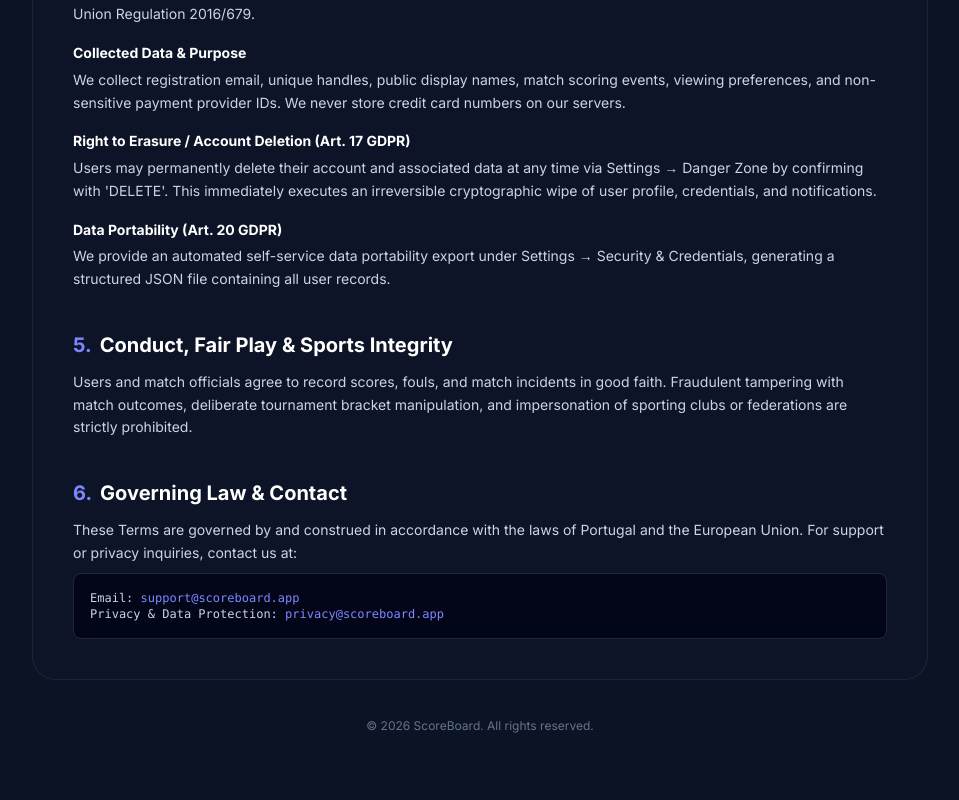
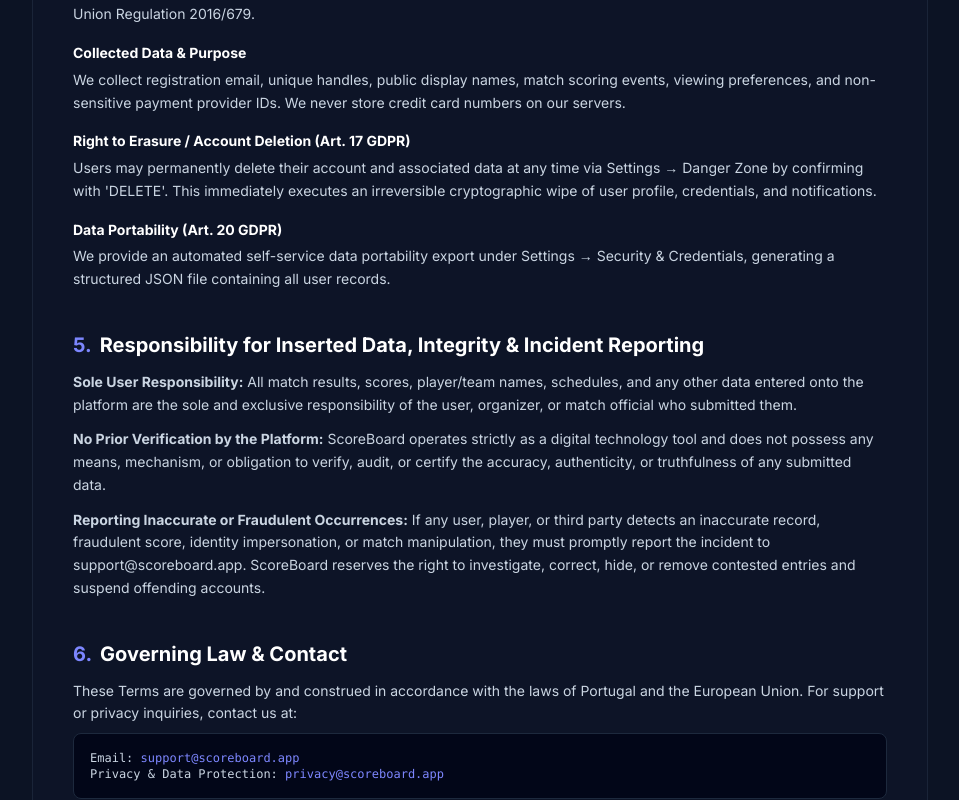
Before and after one commit to fortefolio/scoreboard-web, a Next.js app: page /terms in a window 1280 px wide. Shown: the part 1402-2202 px from the top of the page, without its empty margins (160-1119 px from the left). Built offline with nearby package versions, Linux system fonts and the light colour scheme; no server answers.

Commit message:
docs(web): update terms and conditions regarding data responsibility and remove OBS references

```diff
--- a/app/terms/page.tsx
+++ b/app/terms/page.tsx
@@ -92,8 +92,8 @@ export default function TermsPage() {
               <li>
                 <strong>{isPt ? "Plano Pro Organizador:" : "Pro Organizer Plan:"}</strong>{" "}
                 {isPt
-                  ? "Criação ilimitada de torneios (fase de grupos, eliminatórias simples e duplas), atribuição oficial de árbitros, personalização de patrocinadores e logótipos, exportação de resultados em PDF/CSV e marcador limpo para transmissões em direto (OBS / vMix)."
-                  : "Unlimited tournament creation (Group stages, single/double knockout brackets), referee delegation, sponsor branding, PDF/CSV standings exports, and clean broadcast overlays for live streaming."}
+                  ? "Criação ilimitada de torneios (fase de grupos, eliminatórias simples e duplas), atribuição oficial de árbitros, personalização de patrocinadores e logótipos e exportação de resultados em PDF/CSV."
+                  : "Unlimited tournament creation (Group stages, single/double knockout brackets), referee delegation, sponsor branding, and PDF/CSV standings exports."}
               </li>
             </ul>
           </section>
@@ -186,13 +186,31 @@ export default function TermsPage() {
           {/* Section 5 */}
           <section>
             <h2 className="text-xl font-bold text-white mb-3 flex items-center gap-2">
-              <span className="text-indigo-400">5.</span> {isPt ? "Conduta, Fair Play e Integridade Desportiva" : "Conduct, Fair Play & Sports Integrity"}
+              <span className="text-indigo-400">5.</span>{" "}
+              {isPt
+                ? "Responsabilidade pelos Dados Inseridos, Integridade e Denúncia de Ocorrências"
+                : "Responsibility for Inserted Data, Integrity & Incident Reporting"}
             </h2>
-            <p>
-              {isPt
-                ? "Os utilizadores e árbitros comprometem-se a registar os resultados e ocorrências das partidas de forma fidedigna. É expressamente proibida a manipulação fraudulenta de resultados, a adulteração de escalões ou a usurpação de identidade de clubes ou federações desportivas."
-                : "Users and match officials agree to record scores, fouls, and match incidents in good faith. Fraudulent tampering with match outcomes, deliberate tournament bracket manipulation, and impersonation of sporting clubs or federations are strictly prohibited."}
-            </p>
+            <div className="space-y-3">
+              <p>
+                <strong>{isPt ? "Responsabilidade Exclusiva do Utilizador:" : "Sole User Responsibility:"}</strong>{" "}
+                {isPt
+                  ? "Todos os resultados, pontuações, nomes de participantes, equipas, horários e quaisquer outras informações introduzidas na plataforma são da inteira e exclusiva responsabilidade do utilizador, organizador ou árbitro que efetuou a inserção."
+                  : "All match results, scores, player/team names, schedules, and any other data entered onto the platform are the sole and exclusive responsibility of the user, organizer, or match official who submitted them."}
+              </p>
+              <p>
+                <strong>{isPt ? "Inexistência de Validação Prévia pela Plataforma:" : "No Prior Verification by the Platform:"}</strong>{" "}
+                {isPt
+                  ? "O ScoreBoard funciona como um meio tecnológico de suporte e agregação desportiva e não dispõe de qualquer forma, meio ou obrigação de validar, auditar ou certificar previamente a autenticidade, fidedignidade ou veracidade dos dados inseridos."
+                  : "ScoreBoard operates strictly as a digital technology tool and does not possess any means, mechanism, or obligation to verify, audit, or certify the accuracy, authenticity, or truthfulness of any submitted data."}
+              </p>
+              <p>
+                <strong>{isPt ? "Obrigação de Reporte de Ocorrências Não Fidedignas:" : "Reporting Inaccurate or Fraudulent Occurrences:"}</strong>{" "}
+                {isPt
+                  ? "Se algum utilizador, participante ou terceiro detetar alguma ocorrência não fidedigna, pontuação fraudulenta, usurpação de identidade ou manipulação de resultados, deve reportar de imediato a ocorrência à plataforma através do email support@scoreboard.app. A plataforma reserva-se o direito de investigar, retificar, ocultar ou remover os dados contestados, bem como suspender ou cancelar as contas infratoras."
+                  : "If any user, player, or third party detects an inaccurate record, fraudulent score, identity impersonation, or match manipulation, they must promptly report the incident to support@scoreboard.app. ScoreBoard reserves the right to investigate, correct, hide, or remove contested entries and suspend offending accounts."}
+              </p>
+            </div>
           </section>
 
           {/* Section 6 */}
--- a/components/subscription/UpgradeModal.tsx
+++ b/components/subscription/UpgradeModal.tsx
@@ -214,7 +214,7 @@ export default function UpgradeModal({ isOpen, onClose, onSuccess, isAlreadyPro
             isPt ? "Fases de grupos + fases a eliminar automatizadas" : "Group stages + knockout brackets support",
             isPt ? "Atribuição e nomeação de árbitros oficiais" : "Official referee & umpire assignments",
             isPt ? "Exportação de resultados e classificações (PDF / CSV)" : "Export fixtures & standings (PDF / CSV)",
-            isPt ? "Overlay do marcador limpo para transmissões / OBS" : "Broadcast scoreboard overlay for live streams",
+            isPt ? "Acompanhamento e notificações em tempo real" : "Real-time match tracking & instant score updates",
           ].map((feature, i) => (
             <div key={i} className="flex items-center gap-2.5 text-xs text-slate-300">
               <div className="w-4 h-4 rounded-full bg-emerald-500/20 flex items-center justify-center text-emerald-400 shrink-0 font-bold text-[10px]">
```
